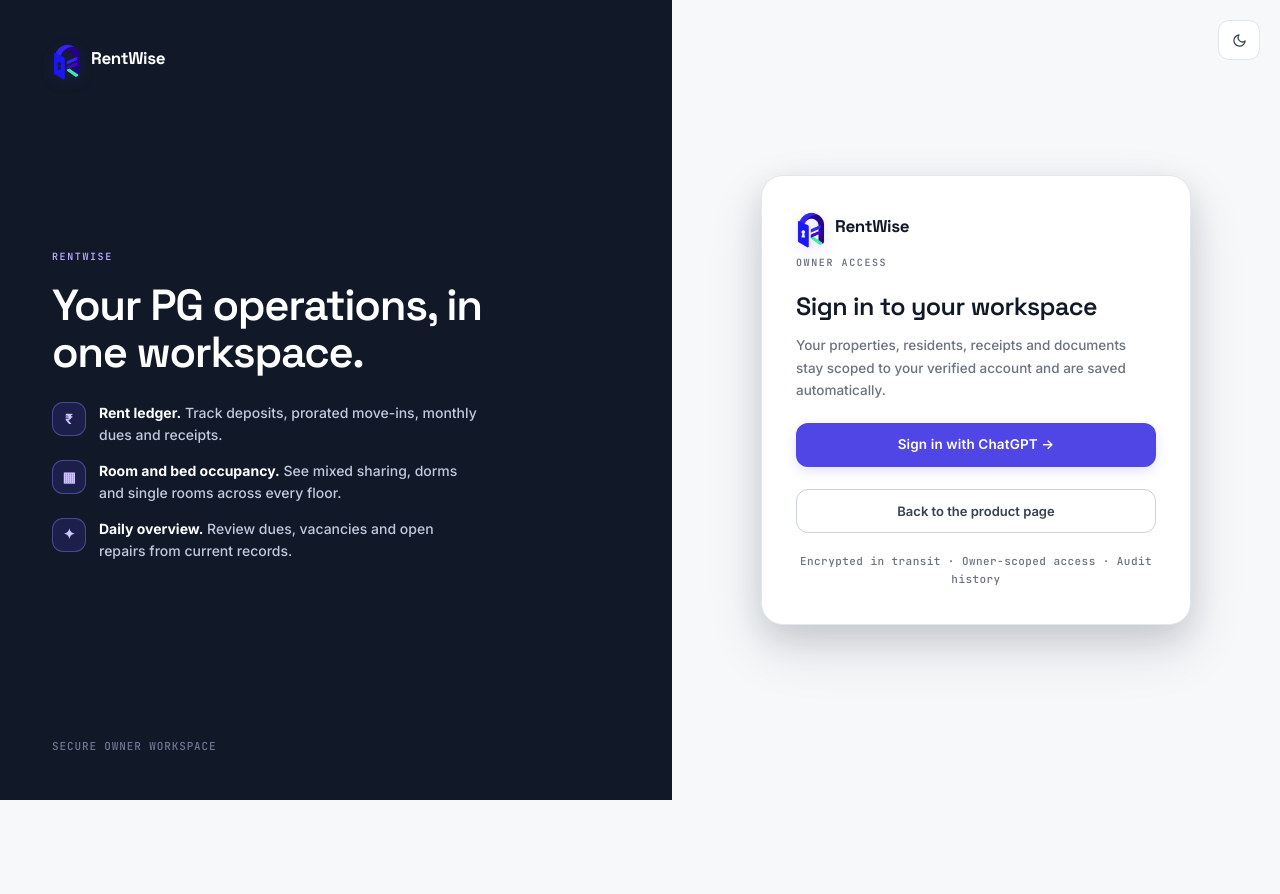
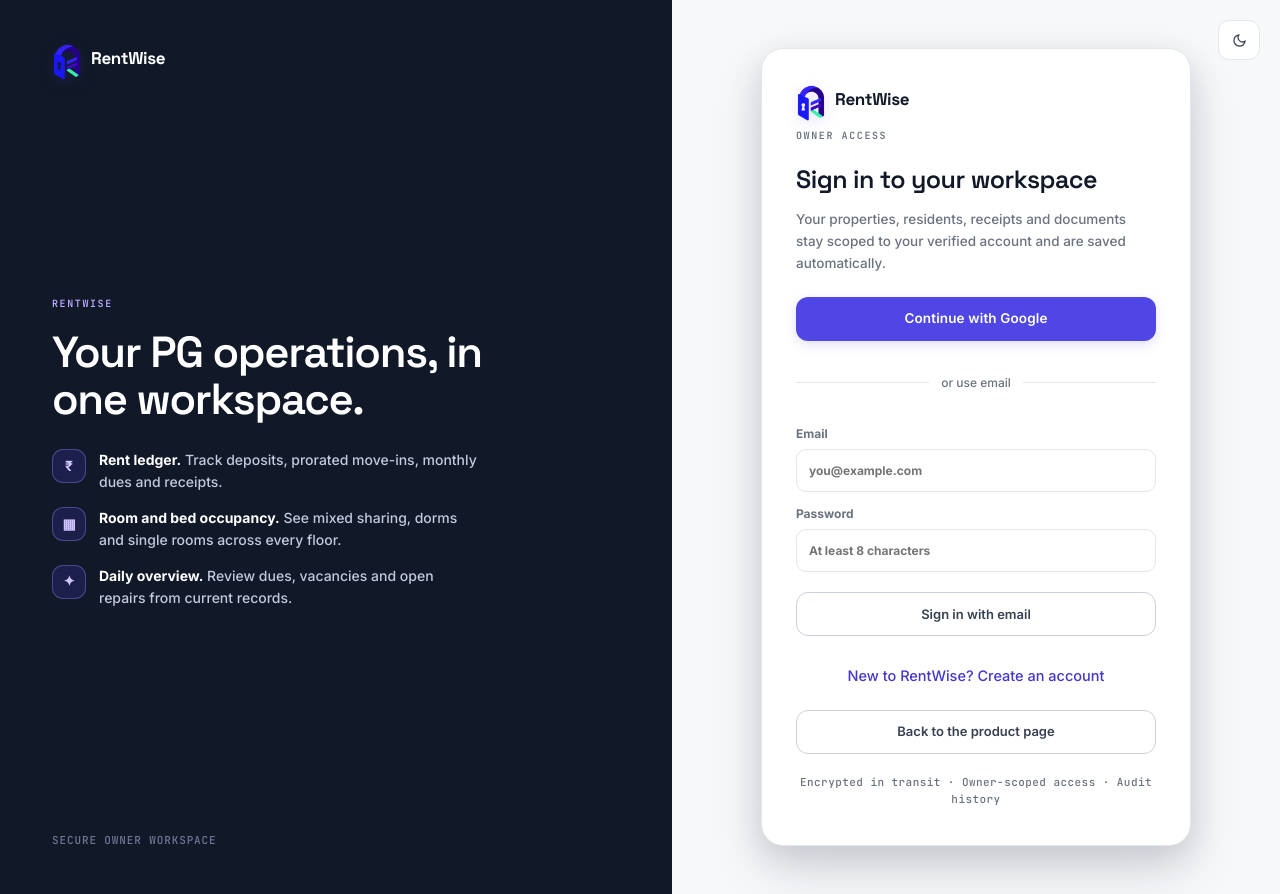
Before and after one commit to govind96/rentwise, a Next.js app: page /login in a window 1280 px wide. Before the commit the page ends 800 px from the top, so only its background shows below. Built offline with nearby package versions, Linux system fonts and the light colour scheme; no server answers.

Commit message:
Add Supabase Google and email sign-in

```diff
--- /dev/null
+++ b/app/components/AuthForm.tsx
@@ -0,0 +1,40 @@
+'use client';
+
+import { FormEvent, useState } from 'react';
+import { getSupabaseClient } from '../lib/supabase-client';
+
+export default function AuthForm() {
+  const [mode, setMode] = useState<'sign-in' | 'sign-up'>('sign-in');
+  const [message, setMessage] = useState('');
+  const [busy, setBusy] = useState(false);
+  async function google() {
+    setBusy(true); setMessage('');
+    try {
+      const client = await getSupabaseClient();
+      const { data, error } = await client.auth.signInWithOAuth({ provider: 'google', options: { redirectTo: `${window.location.origin}/auth/callback` } });
+      if (error) throw error;
+      if (data.url) window.location.assign(data.url);
+    } catch (error) { setMessage(error instanceof Error ? error.message : 'Google sign-in could not start.'); setBusy(false); }
+  }
+  async function email(event: FormEvent<HTMLFormElement>) {
+    event.preventDefault(); setBusy(true); setMessage('');
+    const form = new FormData(event.currentTarget); const email = String(form.get('email') || '').trim(); const password = String(form.get('password') || '');
+    try {
+      const client = await getSupabaseClient();
+      const result = mode === 'sign-in' ? await client.auth.signInWithPassword({ email, password }) : await client.auth.signUp({ email, password, options: { emailRedirectTo: `${window.location.origin}/auth/callback` } });
+      if (result.error) throw result.error;
+      if (mode === 'sign-up' && !result.data.session) setMessage('Check your email to confirm your account, then sign in.'); else window.location.assign('/dashboard');
+    } catch (error) { setMessage(error instanceof Error ? error.message : 'We could not sign you in.'); } finally { setBusy(false); }
+  }
+  return <>
+    <button className="main-button full auth-cta" type="button" onClick={google} disabled={busy}>Continue with Google</button>
+    <div className="auth-divider"><span>or use email</span></div>
+    <form className="auth-form" onSubmit={email}>
+      <label>Email<input name="email" type="email" autoComplete="email" required placeholder="you@example.com" /></label>
+      <label>Password<input name="password" type="password" autoComplete={mode === 'sign-in' ? 'current-password' : 'new-password'} minLength={8} required placeholder="At least 8 characters" /></label>
+      <button className="quiet-button full auth-cta" disabled={busy}>{busy ? 'Please wait…' : mode === 'sign-in' ? 'Sign in with email' : 'Create account'}</button>
+    </form>
+    <button type="button" className="auth-switch" onClick={() => { setMode(mode === 'sign-in' ? 'sign-up' : 'sign-in'); setMessage(''); }}>{mode === 'sign-in' ? 'New to RentWise? Create an account' : 'Already have an account? Sign in'}</button>
+    {message && <p className="auth-message" role="status">{message}</p>}
+  </>;
+}
--- a/app/globals.css
+++ b/app/globals.css
@@ -1358,6 +1358,14 @@
 .auth-copy { margin: 0; color: var(--muted); font-size: 13.5px; line-height: 1.65; }
 .auth-cta { margin-top: 8px; }
 .auth-foot { margin: 6px 0 0; font: 500 11px/1.6 var(--font-mono); letter-spacing: .04em; color: var(--muted); text-align: center; }
+.auth-divider { display:flex; align-items:center; gap:12px; margin:18px 0; color:var(--muted); font-size:12px; }
+.auth-divider::before,.auth-divider::after { content:''; height:1px; flex:1; background:var(--line); }
+.auth-form { display:grid; gap:12px; text-align:left; }
+.auth-form label { display:grid; gap:6px; color:var(--muted); font-size:12px; font-weight:650; }
+.auth-form input { width:100%; border:1px solid var(--line); border-radius:10px; background:var(--paper); color:var(--ink); padding:11px 12px; font:inherit; }
+.auth-switch { border:0; background:transparent; color:var(--lav-deep); padding:14px 0 0; font:600 13px/1.4 var(--font-sans); cursor:pointer; }
+.auth-message { margin:12px 0 0; font-size:13px; color:var(--muted); }
+.auth-callback { min-height:100vh; display:grid; place-content:center; gap:16px; text-align:center; padding:24px; background:var(--canvas); color:var(--ink); }
 .auth-error { margin: 4px 0 0; padding: 10px 13px; border-radius: 11px; background: var(--rose-soft); color: var(--rose); font-size: 12px; font-weight: 600; line-height: 1.5; }
 
 /* ---------- property onboarding wizard ---------- */
--- a/app/lib/auth.ts
+++ b/app/lib/auth.ts
@@ -6,6 +6,8 @@
   email: string;
   name: string;
 };
+
+type ExternalUser = { id: string; email?: string; user_metadata?: { full_name?: string; name?: string } };
 
 function decodeDisplayName(request: Request) {
   const encoded = request.headers.get('oai-authenticated-user-full-name');
@@ -35,13 +37,23 @@
 /** Resolve the Sites-authenticated visitor and lazily provision their owner row. */
 export async function getOwnerContext(request: Request): Promise<OwnerContext | null> {
   if (!env.DB) return null;
-  const platformUserId = request.headers.get('oai-authenticated-user-id')?.trim() ?? '';
-  const email = request.headers.get('oai-authenticated-user-email')?.trim().toLowerCase() ?? '';
+  let platformUserId = request.headers.get('oai-authenticated-user-id')?.trim() ?? '';
+  let email = request.headers.get('oai-authenticated-user-email')?.trim().toLowerCase() ?? '';
+  let name = decodeDisplayName(request);
+  if (!platformUserId || !email) {
+    const token = request.headers.get('authorization')?.match(/^Bearer\s+(.+)$/i)?.[1];
+    const authUrl = env.SUPABASE_URL?.replace(/\/$/, ''); const key = env.SUPABASE_PUBLISHABLE_KEY;
+    if (!token || !authUrl || !key) return null;
+    const response = await fetch(`${authUrl}/auth/v1/user`, { headers: { authorization: `Bearer ${token}`, apikey: key } });
+    if (!response.ok) return null;
+    const user = await response.json() as ExternalUser;
+    if (!user.id || !user.email) return null;
+    platformUserId = `supabase:${user.id}`; email = user.email.trim().toLowerCase(); name = String(user.user_metadata?.full_name || user.user_metadata?.name || '').trim().slice(0, 120);
+  }
   if (!platformUserId || !email || email.length > 254) return null;
 
   await ensureOwnerIdentitySchema();
   const now = new Date().toISOString();
-  const name = decodeDisplayName(request);
   await env.DB.prepare(`INSERT INTO owners (platform_user_id, email, display_name, created_at, last_seen_at)
     VALUES (?, ?, ?, ?, ?)
     ON CONFLICT(email) DO UPDATE SET
--- /dev/null
+++ b/app/lib/supabase-client.ts
@@ -0,0 +1,25 @@
+'use client';
+
+import { createClient, type SupabaseClient } from '@supabase/supabase-js';
+
+let clientPromise: Promise<SupabaseClient> | null = null;
+
+export function getSupabaseClient() {
+  if (!clientPromise) {
+    clientPromise = fetch('/api/auth/config', { cache: 'no-store' })
+      .then(async (response) => {
+        if (!response.ok) throw new Error('Sign-in is not configured yet.');
+        return response.json() as Promise<{ url: string; publishableKey: string }>;
+      })
+      .then(({ url, publishableKey }) => createClient(url, publishableKey));
+  }
+  return clientPromise;
+}
+
+export async function authFetch(input: RequestInfo | URL, init: RequestInit = {}) {
+  const client = await getSupabaseClient();
+  const { data } = await client.auth.getSession();
+  const headers = new Headers(init.headers);
+  if (data.session?.access_token) headers.set('authorization', `Bearer ${data.session.access_token}`);
+  return fetch(input, { ...init, headers });
+}
--- a/app/login/page.tsx
+++ b/app/login/page.tsx
@@ -1,6 +1,7 @@
 import Link from 'next/link';
 import BrandMark from '../components/BrandMark';
 import ThemeToggle from '../components/ThemeToggle';
+import AuthForm from '../components/AuthForm';
 
 const highlights = [
   { icon: '₹', title: 'Rent ledger', copy: 'Track deposits, prorated move-ins, monthly dues and receipts.' },
@@ -37,7 +38,7 @@
             Your properties, residents, receipts and documents stay scoped to
             your verified account and are saved automatically.
           </p>
-          <Link className="main-button full auth-cta" href="/signin-with-chatgpt?return_to=/dashboard">Sign in with ChatGPT →</Link>
+          <AuthForm />
           <Link className="quiet-button full auth-cta" href="/">Back to the product page</Link>
           <p className="auth-foot">Encrypted in transit · Owner-scoped access · Audit history</p>
         </div>
--- a/db/env.d.ts
+++ b/db/env.d.ts
@@ -2,5 +2,7 @@
   interface Env {
     DB: D1Database;
     FILES: R2Bucket;
+    SUPABASE_URL?: string;
+    SUPABASE_PUBLISHABLE_KEY?: string;
   }
 }
```
Also changed, not shown: app/api/auth/config/route.ts (added, +7 -0 lines), app/auth/callback/page.tsx (added, +10 -0 lines), app/dashboard/page.tsx (+6 -5 lines), package.json (+5 -4 lines), 1 other file (tests, documents, lock files or other folders).
